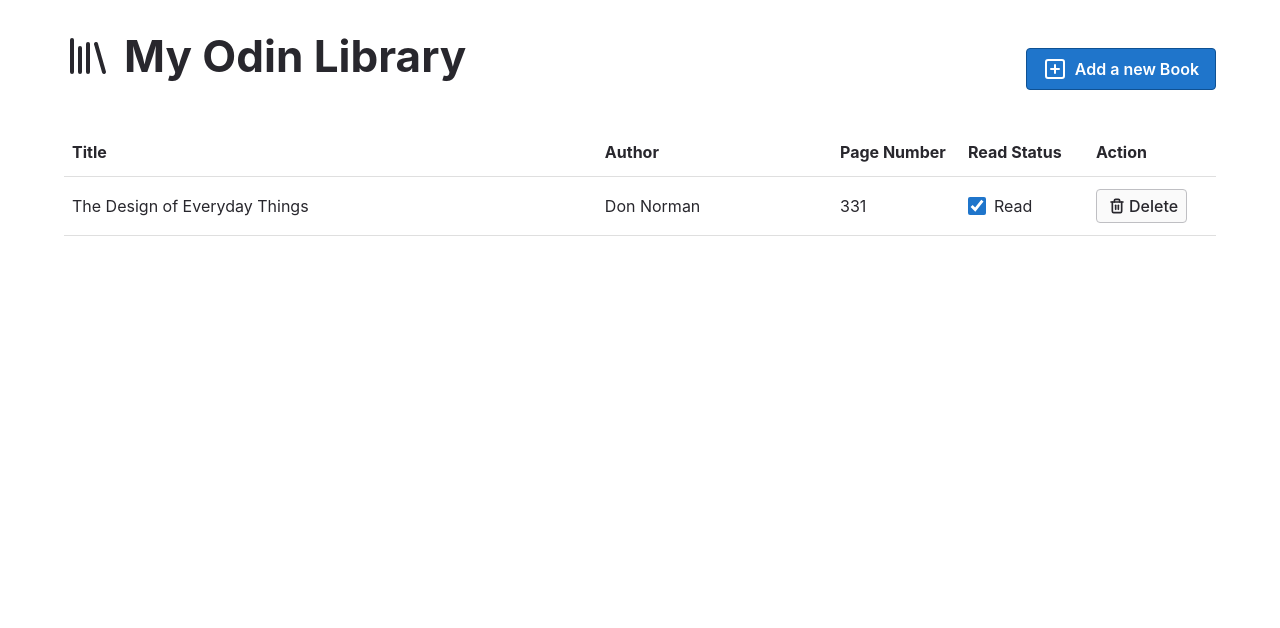
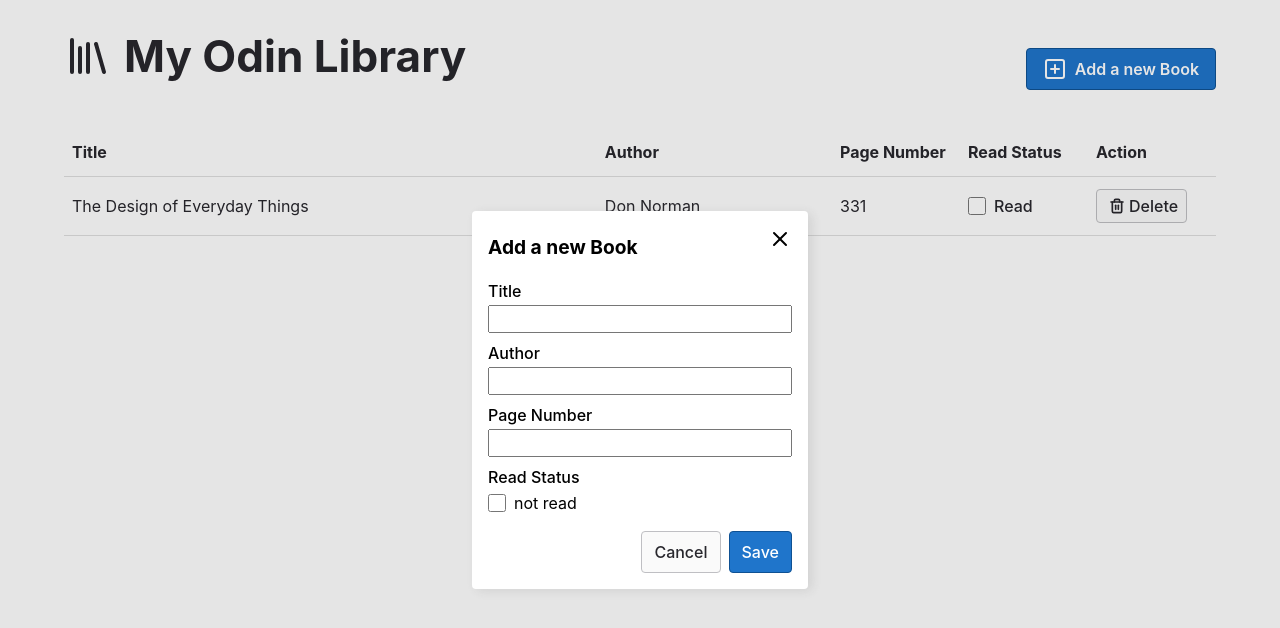
Before and after one commit to MaxHopf/odin-library, a plain HTML site: page index.html in a window 1280 px wide. Both pictures are taken after a click on the button "Add a new Book". Drawn offline with Linux system fonts and the light colour scheme.

Commit message:
Add dialog UI allowing the user to enter new book data
for adding a new book the user is required to enter book data like
title, author, page numer and read status

```diff
--- a/index.html
+++ b/index.html
@@ -18,7 +18,7 @@
         <h1>My Odin Library</h1>
     </div>
 
-    <button class="add-book-btn"><span class="icon-plus"></span>Add a new Book</button>
+    <button class="add-book-btn" data-show-add-book-dialog-btn><span class="icon-plus"></span>Add a new Book</button>
 
     <section class="tableUI">
 
@@ -35,10 +35,10 @@
                 <td>Don Norman</td>
                 <td class="pageNumber-col">331</td>
                 <td class="readStatus-col">
-                    <label class="form-control">
-                        <input type="checkbox" name="checkbox-checked" checked />
-                        Read
-                    </label>
+                    <div class="labeled-checkbox">
+                        <input id="read-status" type="checkbox" name="readStatus"/>
+                        <label for="read-status"> Read</label>
+                    </div>
                 </td>
                 <td class="action-col"><button class="deleteBook-btn"><span class="icon-trash"></span>Delete</button></td>
             </tr>
@@ -46,6 +46,38 @@
 
     </section>
 
+    <dialog class="add-book-dialog" data-add-book-dialog>
+        <form method="dialog">
+            <div class="dialog-header">
+                <button data-exit-btn class="exit-btn"><span class="x-icon"></span></button>
+                <h3>Add a new Book</h3>
+            </div>
+
+            <div class="input">
+                <label for="book-title">Title</label>
+                <input id="book-title" placeholder="" name="title" type="text" value="" maxlength="245" required>
+            </div>
+            <div class="input">
+                <label for="book-author">Author</label>
+                <input id="book-author" placeholder="" name="author" type="text" value="" maxlength="245" required>
+            </div>
+            <div class="input">
+                <label for="page-number">Page Number</label>
+                <input id="page-number" placeholder="" name="page-number" type="number" value="" maxlength="12">
+            </div>
+            <div class="input">
+                <label for="read-status"> Read Status</label>
+                <div class="meaningful-checkbox">
+                    <input id="read-status" type="checkbox" name="readStatus"/><span>not read</span>
+                </div>
+            </div>
+          <div class="dialog-footer">
+            <button data-close-add-book-dialog class="secondary-btn">Cancel</button>
+            <button data-save-add-book-dialog-form-inputs class="primary-btn" type="submit">Save</button>
+          </div>
+        </form>
+      </dialog>
+
 </body>
 
 </html>
--- a/script.js
+++ b/script.js
@@ -1,3 +1,30 @@
 'use strict'
 
 console.log('Hello from JavaSript console!');
+
+const btnToShowAddBookDialog = document.querySelector('[data-show-add-book-dialog-btn]');
+const addBookDialog = document.querySelector('[data-add-book-dialog]');
+const btnToCloseAddBookDialog = addBookDialog.querySelector('[data-close-add-book-dialog]');
+const btnToSaveAddBookDialogFormInputs = addBookDialog.querySelector('[data-save-add-book-dialog-form-inputs]');
+const exitBtn = addBookDialog.querySelector('[data-exit-btn]');
+
+
+exitBtn.addEventListener('click', (e) => {
+    e.preventDefault();
+    addBookDialog.close();
+});
+
+btnToShowAddBookDialog.addEventListener("click", () => {
+  addBookDialog.showModal();
+});
+
+btnToCloseAddBookDialog.addEventListener("click", (e) => {
+  e.preventDefault();
+  addBookDialog.close();
+});
+
+btnToSaveAddBookDialogFormInputs.addEventListener("click", (e) => {
+    e.preventDefault();
+    console.log('save user input');
+    addBookDialog.close();
+  });
--- a/styles.css
+++ b/styles.css
@@ -1,4 +1,88 @@
+/* dialog */
+.dialog-header{
+    margin-bottom: 1.25rem;
+}
+
+.primary-btn{
+    font-weight: 500;
+    &:hover{
+        filter: brightness(110%);
+        cursor: pointer;
+    }
+}
+
+.secondary-btn{
+    background-color: #FAFAFA;
+    border-color: #BFBFC3;
+    color: #28272D;
+    font-weight: 500;
+    &:hover{
+        filter: brightness(98%);
+        cursor: pointer;
+    }
+}
+
+.dialog-footer{
+    display: flex;
+    flex-direction: row;
+    justify-content: flex-end;
+    gap: 0.5rem;
+    margin-top: 1rem;
+}
+
+.input{
+    display: flex;
+    flex-direction: column;
+    gap: 0.125rem;
+    margin: 0.5rem 0;
+}
+
+label{
+    font-weight: 500;
+}
+
+
+.add-book-dialog{
+    margin: auto;
+    width: 21rem;
+    padding: 1.5rem 1rem 1rem 1rem;
+    border: none;
+    border-radius: 0.25rem;
+    box-shadow: 4px 2px 12px #81818135;
+}
+
+.exit-btn{
+    position: absolute;
+    padding: 0.25rem;
+    border: none;
+    right: 0.75rem;
+    top: 0.75rem;
+    background-color: transparent;
+    &:hover{
+        cursor: pointer;
+    }
+}
+
+.x-icon{
+    display: inline-block;
+    width: 1.5rem;
+    height:1.5rem;
+    background-image: url('icons/x.svg');
+    background-repeat: no-repeat;
+    background-size: 100% 100%;
+}
+
 /* Custom Checkbox and Label */
+
+.meaningful-checkbox{
+    display: flex;
+    align-items: center;
+}
+
+.labeled-checkbox{
+    display: flex;
+    align-items: center;
+}
 
 input[type="checkbox"] {
     width: 1.125rem;
@@ -64,7 +148,7 @@ th,td{
 }
 
 .deleteBook-btn:hover{
-    filter: brightness(90%);
+    filter: brightness(98%);
     cursor: pointer;
 }
 
```
Also changed, not shown: icons/x.svg (added).
